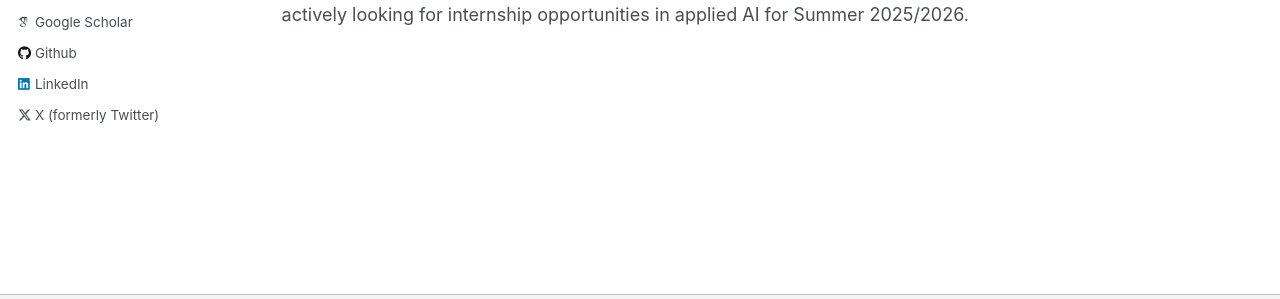
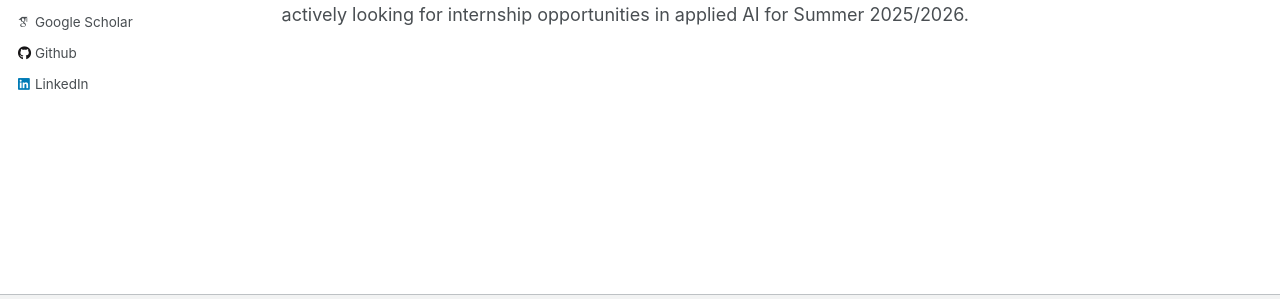
Before and after one commit to vineet2104/vineet2104.github.io, a Jekyll site: the page built from _pages/about.md, in a window 1280 px wide. Shown: the part 468-767 px from the top of the page. Built offline with Jekyll 4.4.1, drawn with Linux system fonts in a browser that asks for light colours; some web fonts are replaced; part of the change alters nothing that is shown.

Commit message:
Remove Twitter username from _config.yml
Removed Twitter username from configuration.

```diff
--- a/_config.yml
+++ b/_config.yml
@@ -65,7 +65,7 @@ author:
   steam            : # Username
   telegram         : # URL
   tumblr           : # Username
-  twitter          : vineet_2104
+  twitter          : # Username
   vine             : # Username
   weibo            : # Username
   wikipedia        : # Username
```
